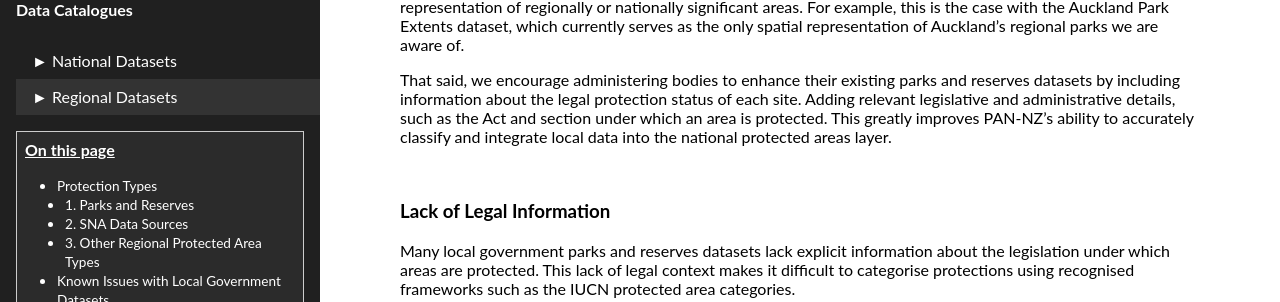
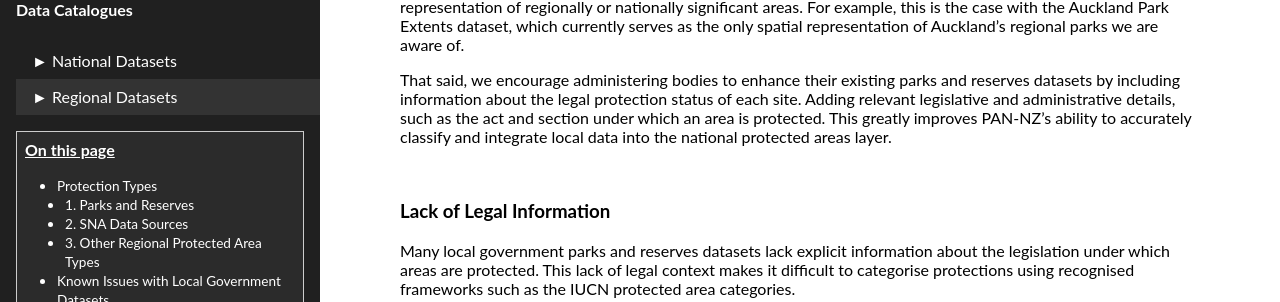
Before and after one commit to manaakiwhenua/PAN-NZ-data-catalogue-and-guidelines, a Jekyll site: the page built from regional_datasets_catalogue.md, in a window 1280 px wide and 900 px high, scrolled down 1128 px. Shown: the part 190-492 px from the top of the window. Built offline with Jekyll 4.4.1, drawn with Linux system fonts in a browser that asks for light colours.

Commit message:
minor corrections

```diff
--- a/regional_datasets_catalogue.md
+++ b/regional_datasets_catalogue.md
@@ -87,7 +87,7 @@ parks we are aware of.
 That said, we encourage administering bodies to enhance their existing parks and
 reserves datasets by including information about the legal protection status of
 each site. Adding relevant legislative and administrative details, such as the
-Act and section under which an area is protected. This greatly improves PAN-NZ’s
+act and section under which an area is protected. This greatly improves PAN-NZ’s
 ability to accurately classify and integrate local data into the national
 protected areas layer.
 
```
Also changed, not shown: index.md (+1 -1 lines).
